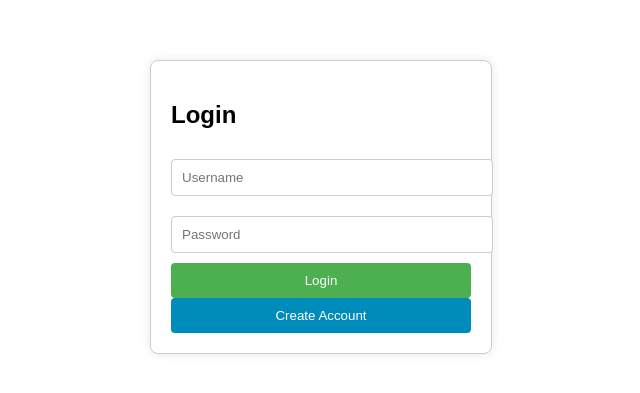
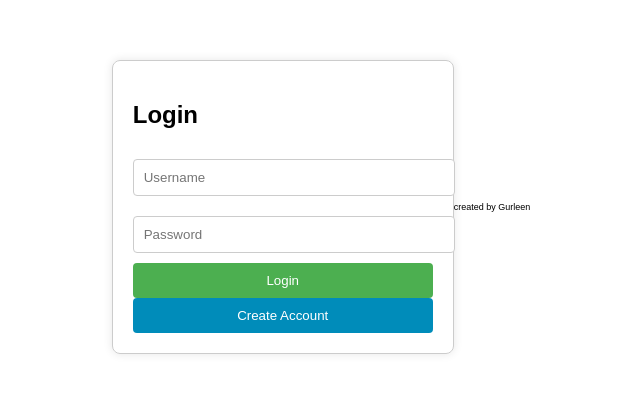
Before and after one commit to gurleen131/signup-login-app, a website: page public/index.html in a window 1280 px wide. Shown: the part 193-586 px from the top of the page, without its empty margins (319-959 px from the left). Drawn offline with Linux system fonts and the light colour scheme.

```diff
--- a/public/index.html
+++ b/public/index.html
@@ -132,6 +132,7 @@
     .catch(error => console.error('Error:', error));
 });
 </script>
+<footer style="font-family: sans-serif; font-size:xx-small;">created by Gurleen</footer>
 
 </body>
 </html>
```
Also changed, not shown: 2 other files.
